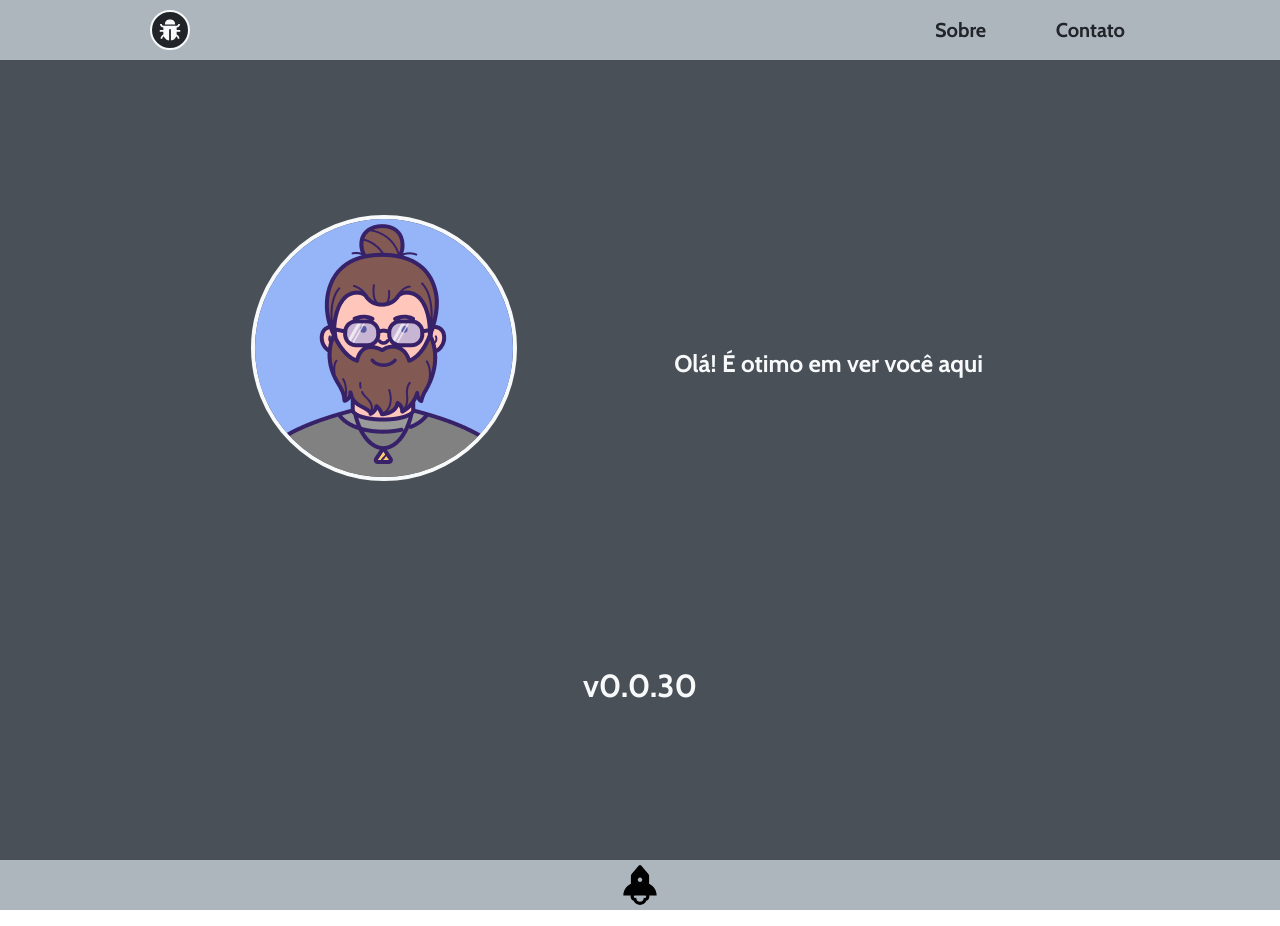
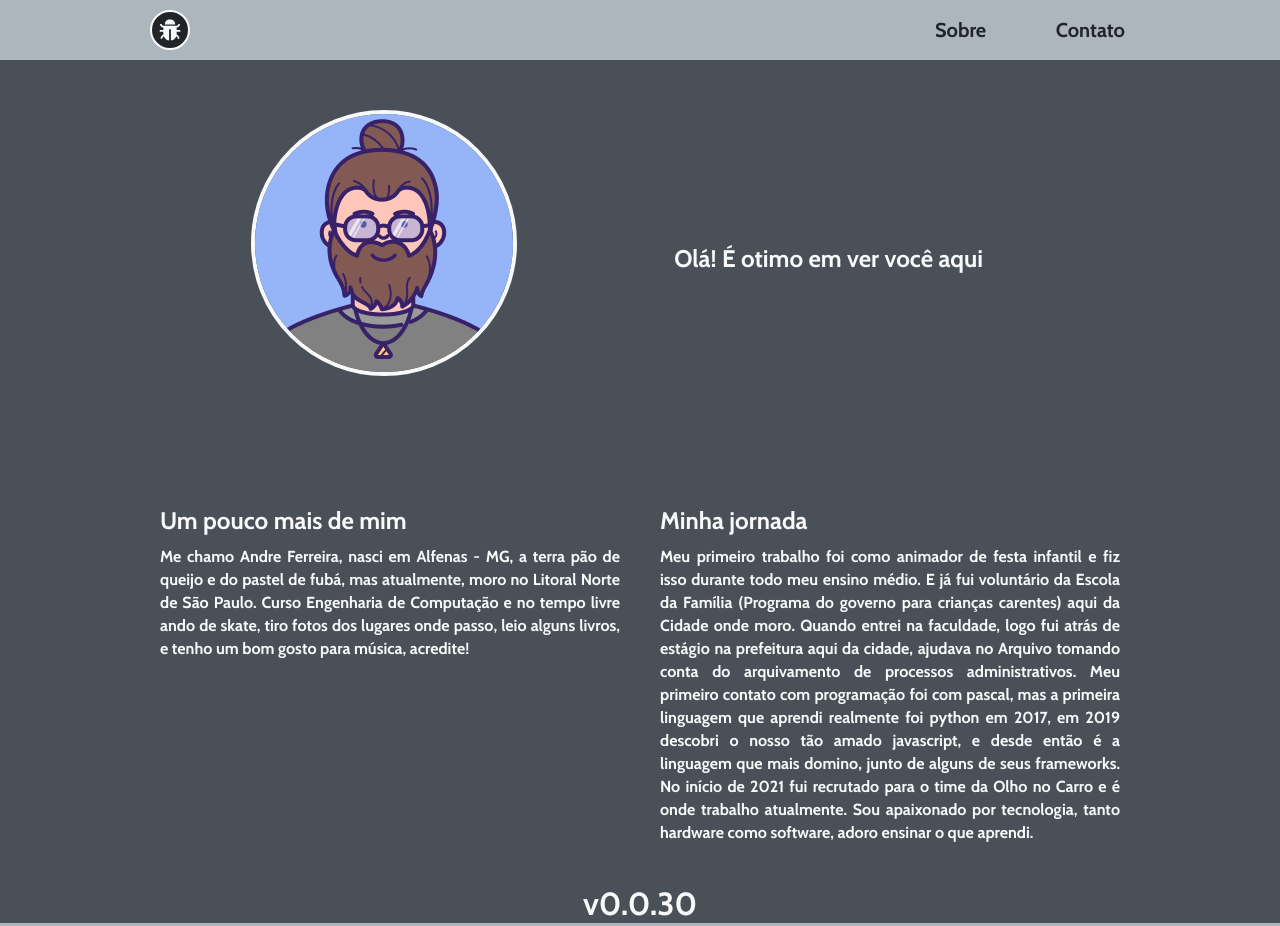
Before and after one commit to andre2l2/my-website, a Next.js app: page / in a window 1280 px wide. Shown: the top 926 px of the page. Built offline with nearby package versions, Linux system fonts and the light colour scheme.

Commit message:
feat: create secundary main

```diff
--- /dev/null
+++ b/src/components/about/index.tsx
@@ -0,0 +1,54 @@
+import React from 'react';
+import styled from 'styled-components';
+
+import { ColorDark } from '../../css/color.enum';
+
+const Section = styled.section`
+	margin-top: 80px;
+	width: 100%;
+	max-width: 1000px;
+	display: grid;
+	grid-template-columns: 1fr;
+
+	@media (min-width: 820px) {
+		grid-template-columns: 1fr 1fr;
+	}
+`;
+
+const DivSection = styled.div`
+	margin-bottom: 20px;
+	padding: 20px;
+`;
+
+const P = styled.p`
+	text-align: justify;
+	line-height: 23px;
+`;
+
+export const About: React.FC = () => {
+	return (
+		<Section>
+			<DivSection>
+				<h2 style={{ color: ColorDark.WHITE, marginBottom: 10 }}>Um pouco mais de mim</h2>
+				<P style={{ color: ColorDark.WHITE }}>
+					Me chamo Andre Ferreira, nasci em Alfenas - MG, a terra pão de queijo e do pastel de fubá, mas atualmente,
+					moro no Litoral Norte de São Paulo. Curso Engenharia de Computação e no tempo livre ando de skate, tiro fotos
+					dos lugares onde passo, leio alguns livros, e tenho um bom gosto para música, acredite!
+				</P>
+			</DivSection>
+			<DivSection>
+				<h2 style={{ color: ColorDark.WHITE, marginBottom: 10 }}>Minha jornada</h2>
+				<P style={{ color: ColorDark.WHITE }}>
+					Meu primeiro trabalho foi como animador de festa infantil e fiz isso durante todo meu ensino médio. E já fui
+					voluntário da Escola da Família (Programa do governo para crianças carentes) aqui da Cidade onde moro. Quando
+					entrei na faculdade, logo fui atrás de estágio na prefeitura aqui da cidade, ajudava no Arquivo tomando conta
+					do arquivamento de processos administrativos. Meu primeiro contato com programação foi com pascal, mas a
+					primeira linguagem que aprendi realmente foi python em 2017, em 2019 descobri o nosso tão amado javascript, e
+					desde então é a linguagem que mais domino, junto de alguns de seus frameworks. No início de 2021 fui recrutado
+					para o time da Olho no Carro e é onde trabalho atualmente. Sou apaixonado por tecnologia, tanto hardware como
+					software, adoro ensinar o que aprendi.
+				</P>
+			</DivSection>
+		</Section>
+	);
+};
--- a/src/components/profile/index.tsx
+++ b/src/components/profile/index.tsx
@@ -4,6 +4,7 @@ import styled from 'styled-components';
 import { ColorDark } from '../../css/color.enum';
 
 const Section = styled.section`
+	margin-top: 50px;
 	width: 100%;
 	max-width: 1000px;
 	display: flex;
--- a/src/pages/index.tsx
+++ b/src/pages/index.tsx
@@ -4,6 +4,7 @@ import { Header } from '../components/header';
 import { Footer } from '../components/footer';
 import { Profile } from '@/components/profile';
 import { ColorDark } from '../css/color.enum';
+import { About } from '../components/about';
 
 import * as packageJson from '../../package.json';
 
@@ -13,7 +14,7 @@ const index: React.FC = () => {
 			<Header />
 			<div
 				style={{
-					height: '100vh',
+					minHeight: '100vh',
 					display: 'flex',
 					flexDirection: 'column',
 					justifyContent: 'space-evenly',
@@ -22,6 +23,7 @@ const index: React.FC = () => {
 				}}
 			>
 				<Profile />
+				<About />
 				<h1
 					style={{
 						color: ColorDark.WHITE,
```
Also changed, not shown: public/sw.js.
